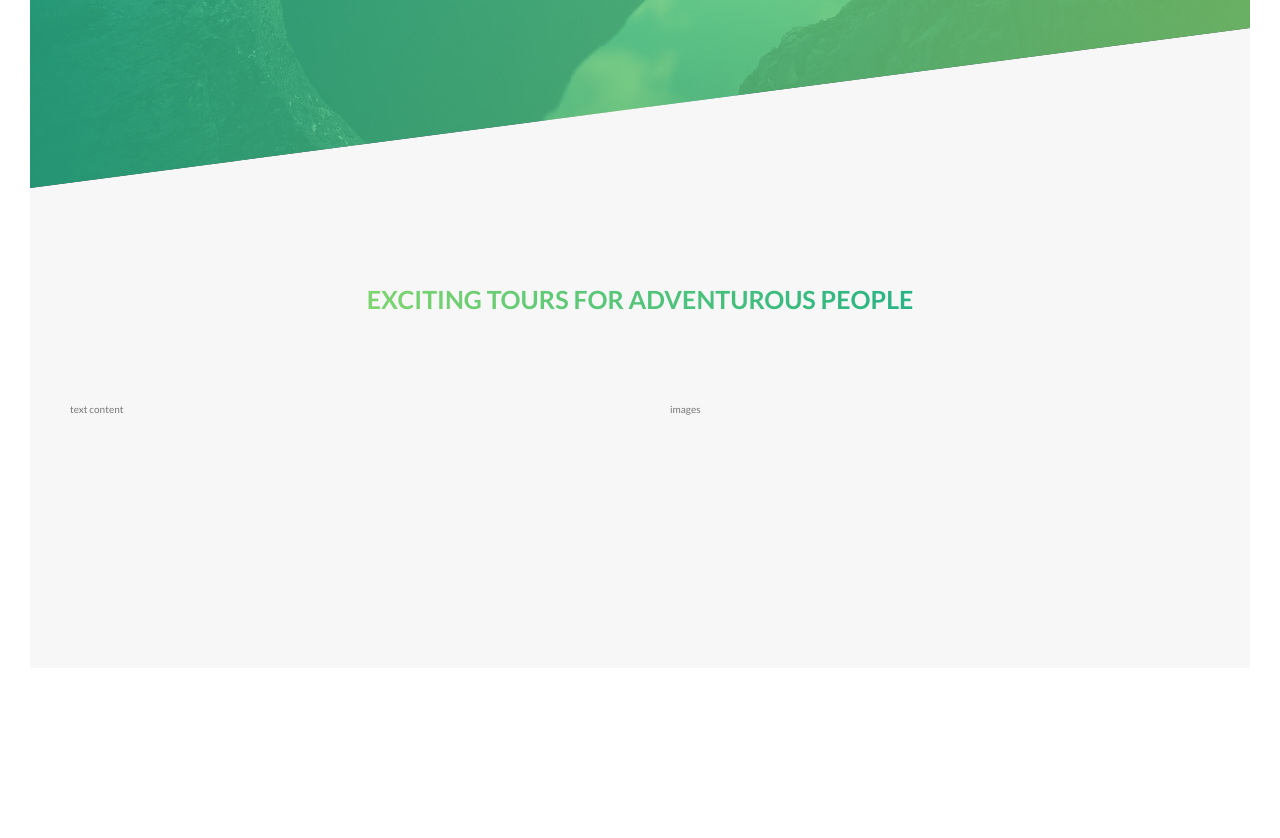
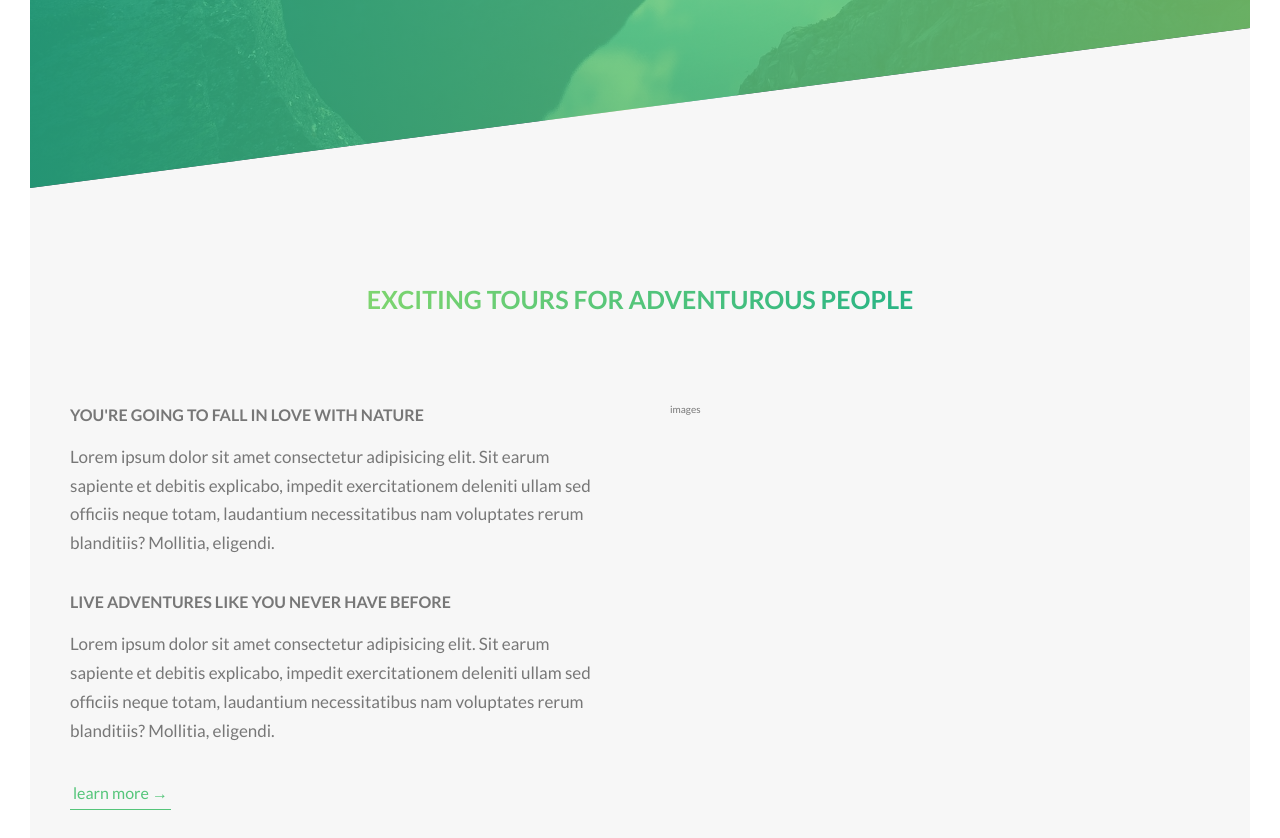
Before and after one commit to m7mdZayan/NaTours, a website: page index.html in a window 1280 px wide. Shown: the part 602-1440 px from the top of the page. Before the commit the page ends 1300 px from the top, so only its background shows below. Drawn offline with Linux system fonts and the light colour scheme.

Commit message:
about section part2 finished

```diff
--- a/index.html
+++ b/index.html
@@ -85,7 +85,7 @@
     <main>
       <section class="about">
         <div class="u-center-text">
-          <div class="u-marginBottom-8">
+          <div class="u-marginBottom-big">
             <h2 class="secondaryHeading">
               Exciting tours for adventurous people
             </h2>
@@ -93,7 +93,26 @@
         </div>
         <div class="row">
           <div class="col-1of2">
-            text content
+            <h3 class="heading-tertiary u-marginBottom-small">
+              you're going to fall in love with nature
+            </h3>
+            <p class="paragraph">
+              Lorem ipsum dolor sit amet consectetur adipisicing elit. Sit earum
+              sapiente et debitis explicabo, impedit exercitationem deleniti
+              ullam sed officiis neque totam, laudantium necessitatibus nam
+              voluptates rerum blanditiis? Mollitia, eligendi.
+            </p>
+
+            <h3 class="heading-tertiary u-marginBottom-small">
+              live adventures like you never have before
+            </h3>
+            <p class="paragraph">
+              Lorem ipsum dolor sit amet consectetur adipisicing elit. Sit earum
+              sapiente et debitis explicabo, impedit exercitationem deleniti
+              ullam sed officiis neque totam, laudantium necessitatibus nam
+              voluptates rerum blanditiis? Mollitia, eligendi.
+            </p>
+            <a href="#" class="btn-text">learn more &rarr;</a>
           </div>
           <div class="col-1of2">
             images
--- a/sass/abstracts/_variables.scss
+++ b/sass/abstracts/_variables.scss
@@ -11,3 +11,6 @@ $color-grey-light1: #f7f7f7;
 $grid-width: 114rem;
 $gutter-vertical: 8rem;
 $gutter-horizantal: 6rem;
+
+//font
+$default-font-size: 1.6rem;
--- a/sass/base/_typography.scss
+++ b/sass/base/_typography.scss
@@ -55,3 +55,14 @@ body {
     text-shadow: 0.5rem 0.2rem 2rem rgba($color-black, 0.2);
   }
 }
+.heading-tertiary {
+  font-size: $default-font-size;
+  font-weight: 700;
+  text-transform: uppercase;
+}
+.paragraph {
+  font-size: 1.7rem;
+  &:not(:last-child) {
+    margin-bottom: 3rem;
+  }
+}
--- a/sass/base/_utilities.scss
+++ b/sass/base/_utilities.scss
@@ -1,6 +1,12 @@
 .u-center-text {
   text-align: center;
 }
-.u-marginBottom-8 {
+.u-marginBottom-big {
   margin-bottom: 8rem;
 }
+.u-marginBottom-medium {
+  margin-bottom: 4rem;
+}
+.u-marginBottom-small {
+  margin-bottom: 1.5rem;
+}
--- a/sass/components/_button.scss
+++ b/sass/components/_button.scss
@@ -7,7 +7,7 @@
     border-radius: 8rem;
     transition: all 0.3s;
     display: inline-block;
-    font-size: 1.2em;
+    font-size: $default-font-size;
   }
   &--animated {
     animation: moveInBottom 1s ease-out 0.4s;
@@ -25,3 +25,29 @@
     transform: translateY(-0.1rem);
   }
 }
+
+.btn-text {
+  &:link,
+  &:visited {
+    text-decoration: none;
+    color: $color-primary;
+    border-bottom: 1px solid $color-primary;
+    display: inline-block;
+    padding: 3px;
+    font-size: $default-font-size;
+    transition: all 0.2s;
+  }
+
+  &:hover {
+    cursor: pointer;
+    transform: translateY(-2px);
+    background-color: $color-primary;
+    color: $color-white;
+    box-shadow: 0 1rem 2rem rgba($color-black, 0.2);
+  }
+
+  &:active {
+    transform: translate(0);
+    box-shadow: 0 1rem 2rem rgba($color-black, 0.2);
+  }
+}
```
Also changed, not shown: css/style.css.
